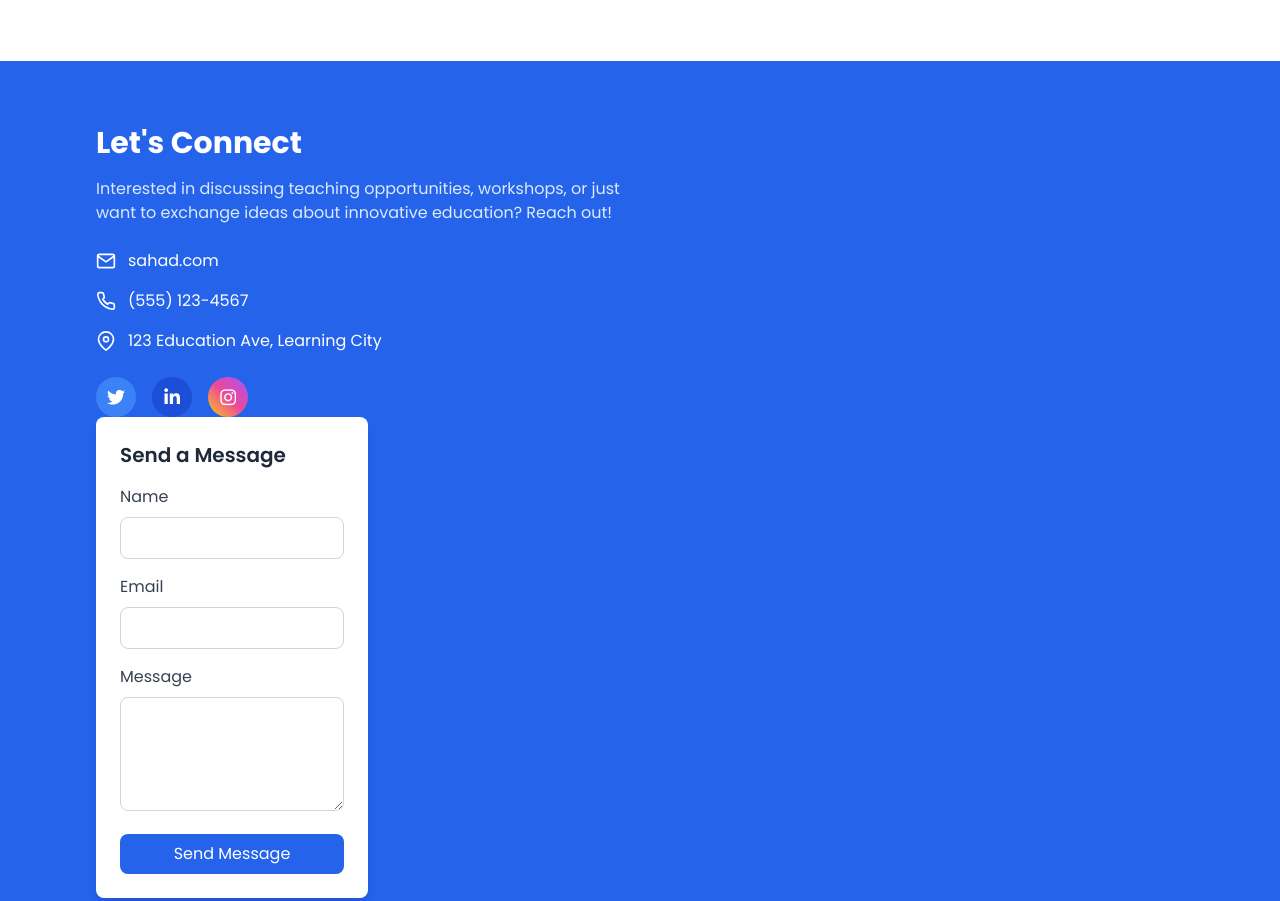
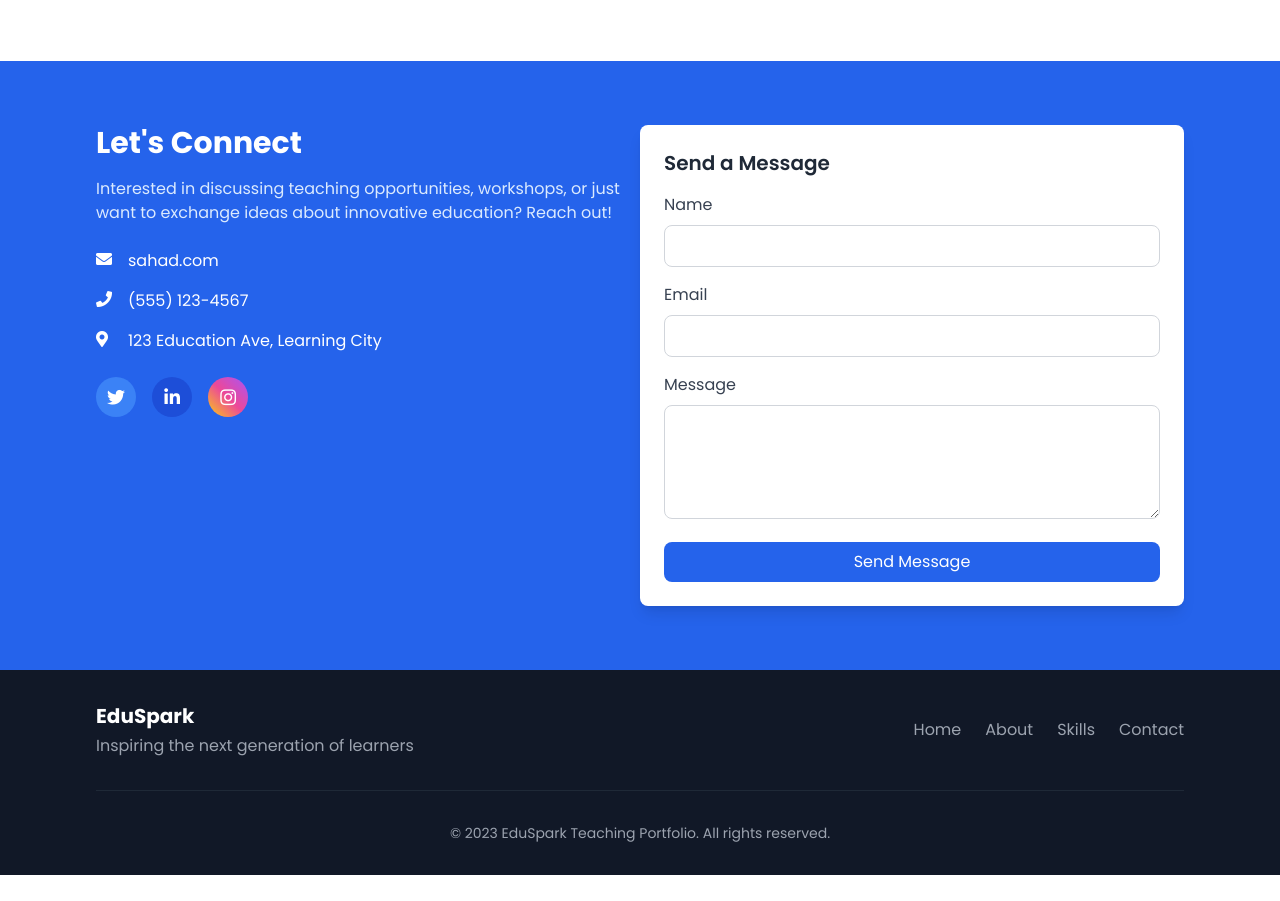
Before and after one commit to sahadenz/Portfolio, a plain HTML site: page index.html in a window 1280 px wide. Shown: the part 4029-4930 px from the top of the page. After the commit the page ends 4904 px from the top, so only its background shows below. Drawn offline with nearby package versions, Linux system fonts and the light colour scheme.

Commit message:
Update index.html

```diff
--- a/index.html
+++ b/index.html
@@ -437,76 +437,78 @@
 <!-- Contact Section -->
 <section id="contact" class="py-16 bg-blue-600 text-white">
   <div class="max-w-6xl mx-auto px-4 sm:px-6 lg:px-8">
-    <div class="md:flex md:items-center md:justify-between">
+    <div class="md:flex md:items-start md:justify-between">
 
-      <!-- Left side: Contact info -->
-      <div class="md:w-1/2 mb-8 md:mb-0">
+      <!-- Left Column: Text + Social Icons -->
+      <div class="md:w-1/2 mb-8 md:mb-0 flex flex-col justify-between h-full">
+        <div>
           <h2 class="text-3xl font-bold mb-4">Let's Connect</h2>
-        <p class="text-blue-100 mb-6">Interested in discussing teaching opportunities, workshops, or just want to exchange ideas about innovative education? Reach out!</p>
-
+          <p class="text-blue-100 mb-6">
+            Interested in discussing teaching opportunities, workshops, or just want to exchange ideas about innovative education? Reach out!
+          </p>
           <div class="space-y-4">
             <div class="flex items-center">
-            <i data-feather="mail" class="w-5 h-5 mr-3"></i>
+              <i class="fas fa-envelope w-5 h-5 mr-3"></i>
               <span>sahad.com</span>
             </div>
             <div class="flex items-center">
-            <i data-feather="phone" class="w-5 h-5 mr-3"></i>
+              <i class="fas fa-phone w-5 h-5 mr-3"></i>
               <span>(555) 123-4567</span>
             </div>
             <div class="flex items-center">
-            <i data-feather="map-pin" class="w-5 h-5 mr-3"></i>
+              <i class="fas fa-map-marker-alt w-5 h-5 mr-3"></i>
               <span>123 Education Ave, Learning City</span>
             </div>
           </div>
+        </div>
 
-      <!-- Social Media Icons -->
+        <!-- Social Icons at Bottom -->
         <div class="flex space-x-4 mt-6">
-  <!-- Twitter / X -->
           <a href="https://x.com/sahad_enz" target="_blank"
              class="w-10 h-10 rounded-full bg-blue-500 flex items-center justify-center hover:bg-blue-400 transition duration-300">
             <i class="fab fa-twitter text-white text-lg"></i>
           </a>
-
-  <!-- LinkedIn -->
           <a href="https://www.linkedin.com/in/muhammed-sahad-a-s-495388146/" target="_blank"
              class="w-10 h-10 rounded-full bg-blue-700 flex items-center justify-center hover:bg-blue-600 transition duration-300">
             <i class="fab fa-linkedin-in text-white text-lg"></i>
           </a>
-
-  <!-- Instagram -->
           <a href="https://www.instagram.com/by.sahad" target="_blank"
              class="w-10 h-10 rounded-full bg-gradient-to-tr from-yellow-400 via-pink-500 to-purple-500 flex items-center justify-center hover:opacity-80 transition duration-300">
             <i class="fab fa-instagram text-white text-lg"></i>
           </a>
         </div>
+      </div>
 
-      <!-- Right side: Form -->
+      <!-- Right Column: Contact Form -->
       <div class="md:w-1/2">
-        <form action="https://formspree.io/f/mjkasslg" method="POST" class="bg-white p-6 rounded-lg shadow-lg text-gray-800">
+        <form id="contact-form" action="https://formspree.io/f/mjkarrlg" method="POST"
+              class="bg-white p-6 rounded-lg shadow-lg text-gray-800">
           <h3 class="text-xl font-semibold mb-4">Send a Message</h3>
-
           <div class="mb-4">
             <label for="name" class="block text-gray-700 mb-2">Name</label>
-            <input type="text" id="name" name="name" required
-              class="w-full px-4 py-2 border border-gray-300 rounded-lg focus:outline-none focus:ring-2 focus:ring-blue-500">
+            <input type="text" id="name" name="name"
+                   class="w-full px-4 py-2 border border-gray-300 rounded-lg focus:outline-none focus:ring-2 focus:ring-blue-500"
+                   required>
           </div>
-
           <div class="mb-4">
             <label for="email" class="block text-gray-700 mb-2">Email</label>
-            <input type="email" id="email" name="email" required
-              class="w-full px-4 py-2 border border-gray-300 rounded-lg focus:outline-none focus:ring-2 focus:ring-blue-500">
+            <input type="email" id="email" name="email"
+                   class="w-full px-4 py-2 border border-gray-300 rounded-lg focus:outline-none focus:ring-2 focus:ring-blue-500"
+                   required>
           </div>
-
           <div class="mb-4">
             <label for="message" class="block text-gray-700 mb-2">Message</label>
-            <textarea id="message" name="message" rows="4" required
-              class="w-full px-4 py-2 border border-gray-300 rounded-lg focus:outline-none focus:ring-2 focus:ring-blue-500"></textarea>
+            <textarea id="message" name="message" rows="4"
+                      class="w-full px-4 py-2 border border-gray-300 rounded-lg focus:outline-none focus:ring-2 focus:ring-blue-500"
+                      required></textarea>
           </div>
-
-          <button type="submit" class="w-full bg-blue-600 text-white py-2 px-4 rounded-lg hover:bg-blue-700 transition duration-300">Send Message</button>
+          <button type="submit"
+                  class="w-full bg-blue-600 text-white py-2 px-4 rounded-lg hover:bg-blue-700 transition duration-300">
+            Send Message
+          </button>
+          <p id="thanks" style="display:none; color:green; margin-top:10px;">Thanks! Your message has been sent.</p>
         </form>
       </div>
-
     </div>
   </div>
 </section>
```
Lines whose indentation alone changed are shown as unchanged.
